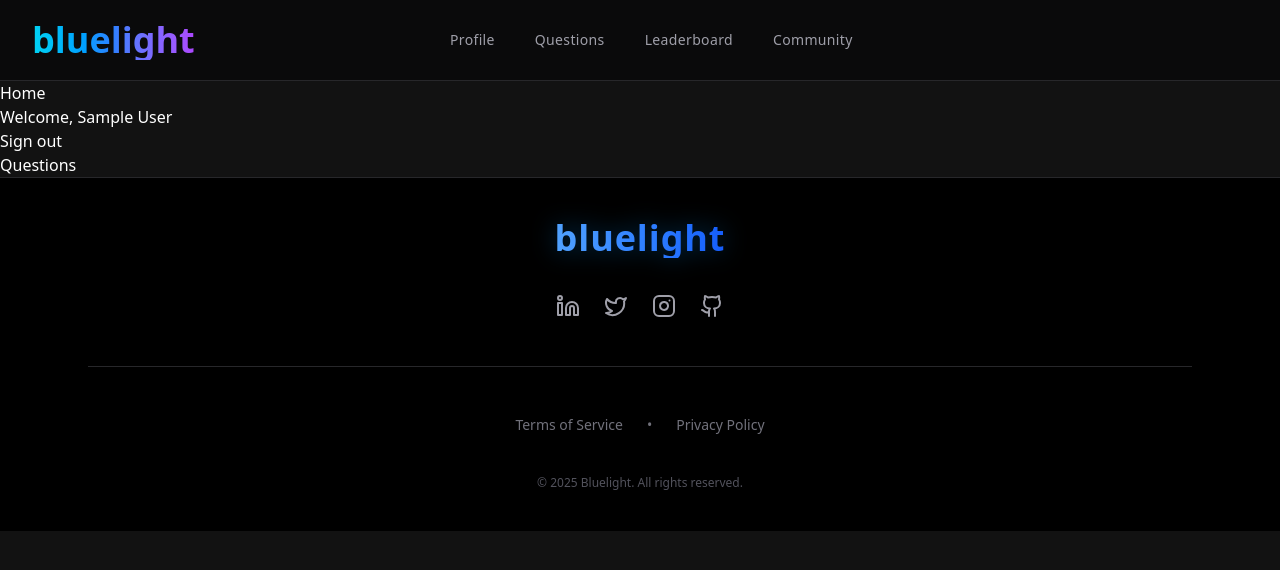
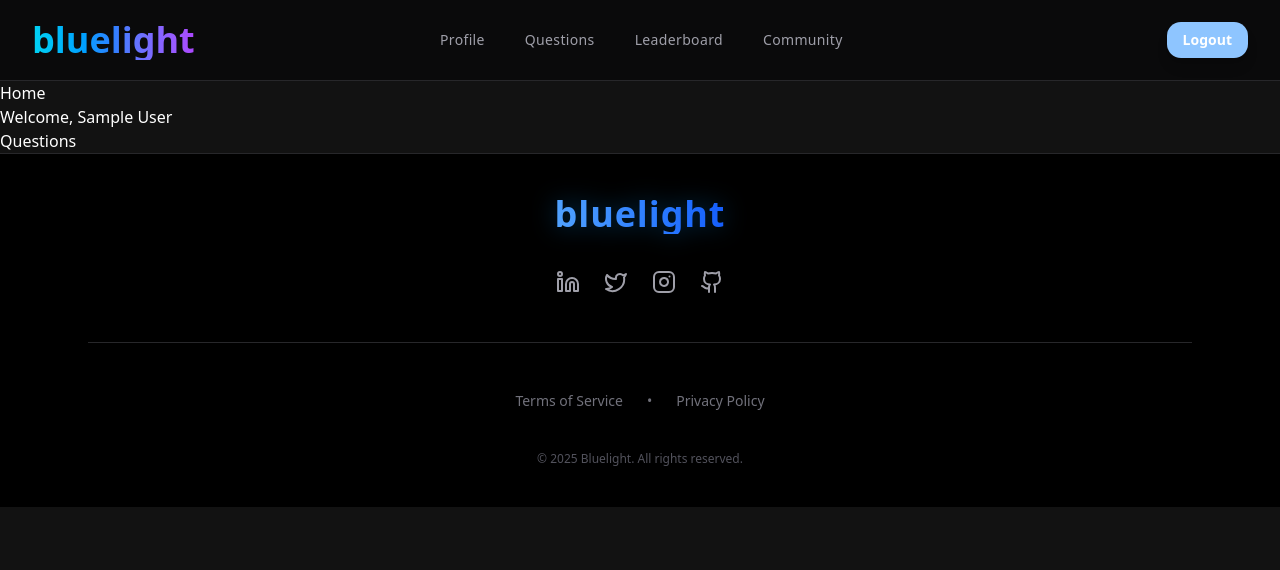
Before and after one commit to cama0000/bluelight, a Next.js app in the folder bluelight_frontend/: page /home in a window 1280 px wide. Shown: the top 570 px of the page. Built offline with nearby package versions, Linux system fonts and the light colour scheme; no server answers; sample sign-in values are in the browser's storage.

Commit message:
added logout button and redirects from register to questions when signed in

```diff
--- a/bluelight_frontend/app/components/MainNavBar.tsx
+++ b/bluelight_frontend/app/components/MainNavBar.tsx
@@ -4,8 +4,13 @@ import Link from "next/link";
 import { usePathname } from "next/navigation";
 import { motion } from "framer-motion";
 import { cn } from "@/lib/utils";
+import { useAuth } from "@/context/AuthContext";
+import ProtectedRoutes from "../components/ProtectedRoutes";
+import { useRouter } from "next/navigation";
 
 const MainNavBar = () => {
+    const {user, authLogout} = useAuth();
+    const router = useRouter();
   const pathname = usePathname();
 
   const navItems = [
@@ -14,6 +19,18 @@ const MainNavBar = () => {
     { name: "Leaderboard", href: "/leaderboard" },
     { name: "Community", href: "/community" },
   ];
+
+  async function handleLogout(){
+
+    try{
+      await authLogout();
+
+      router.push("/");
+    }
+    catch(error){
+      console.log(error);
+    }
+  }
 
   return (
     <nav className="sticky top-0 z-50 bg-zinc-950/80 backdrop-blur-xl border-b border-zinc-800">
@@ -53,7 +70,24 @@ const MainNavBar = () => {
             </div>
           </div>
 
-          <div className="w-[140px]" />
+          <div className="flex items-center justify-end w-[160px]">
+            {user && (
+                <motion.button
+                onClick={handleLogout}
+                whileHover={{ scale: 1.07 }}
+                whileTap={{ scale: 0.95 }}
+                className="px-4 py-2 text-sm font-semibold rounded-xl
+                            bg-blue-300 text-white shadow-lg
+                            hover:bg-blue-400 transition-all duration-200
+                            hover:shadow-blue-500/30 hover:cursor-pointer"
+                >
+                Logout
+                </motion.button>
+            )}
+        </div>
+
+
+
         </div>
       </div>
     </nav>
--- a/bluelight_frontend/app/components/ProtectedRoutes.tsx
+++ b/bluelight_frontend/app/components/ProtectedRoutes.tsx
@@ -3,6 +3,7 @@
 import { useAuth } from '@/context/AuthContext';
 import { useRouter } from 'next/navigation';
 import React, { ComponentType, useEffect, useState } from 'react';
+import { MoonLoader } from 'react-spinners';
 
 function ProtectedRoutes<P extends object>(WrappedComponent: ComponentType<P>) {
 const HOC = (props: P) => {
@@ -16,9 +17,9 @@ const HOC = (props: P) => {
 
     }, [user, router, loading]);
 
-    // if(loading){
-    //     return <div>LOADING...</div>
-    // }
+    if(loading){
+        return <MoonLoader/>
+    }
 
     return <WrappedComponent {...props} />;
 }
--- a/bluelight_frontend/app/home/page.tsx
+++ b/bluelight_frontend/app/home/page.tsx
@@ -10,17 +10,6 @@ const home = () => {
   const router = useRouter();
   const {authLogout, user} = useAuth();
 
-  async function handleLogout(){
-
-    try{
-      await authLogout();
-
-      router.push("/");
-    }
-    catch(error){
-      console.log(error);
-    }
-  }
   return (
     <div>
       <h1>Home</h1>
@@ -28,12 +17,6 @@ const home = () => {
       <div>
         Welcome, {user?.username}
       </div>
-
-      <div
-          onClick={handleLogout}
-        >
-          Sign out
-        </div>
 
         <div
           onClick={() => {router.push("/questions")}}
--- a/bluelight_frontend/app/register/page.tsx
+++ b/bluelight_frontend/app/register/page.tsx
@@ -1,6 +1,6 @@
 'use client'
 
-import React from 'react'
+import React, { useEffect, useState } from 'react'
 import { useRouter } from 'next/navigation';
 import { useAuth } from '@/context/AuthContext';
 
@@ -16,10 +16,20 @@ import {
 } from "@/components/ui/card"
 import { motion } from 'framer-motion'
 import { FcGoogle } from 'react-icons/fc'
+import ProtectedRoutes from '../components/ProtectedRoutes';
+import { MoonLoader } from 'react-spinners';
 
 const page = () => {
     const router = useRouter();
-    const {authLogin} = useAuth();
+    const {authLogin, user} = useAuth();
+    const [loading, setLoading] = useState(true);
+
+
+    useEffect(() => {
+      if(user){
+        router.push("/questions");
+      }
+    }, [user])
 
     async function handleLogin() {
       try{
@@ -29,6 +39,14 @@ const page = () => {
       }
       catch(error){
         console.log(error)
+      }
+
+      if(loading){
+        return(
+          <div className="flex items-center justify-center min-h-screen bg-black">
+            <MoonLoader color="#00f7ff" size={60} />
+          </div>
+        )
       }
 }
 
@@ -68,4 +86,4 @@ const page = () => {
   );
 }
 
-export default page
+export default page;
```
